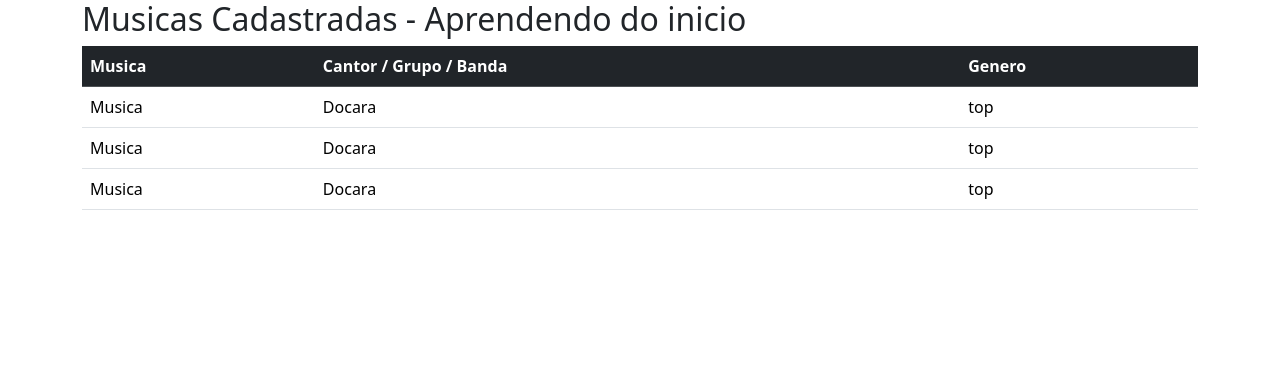
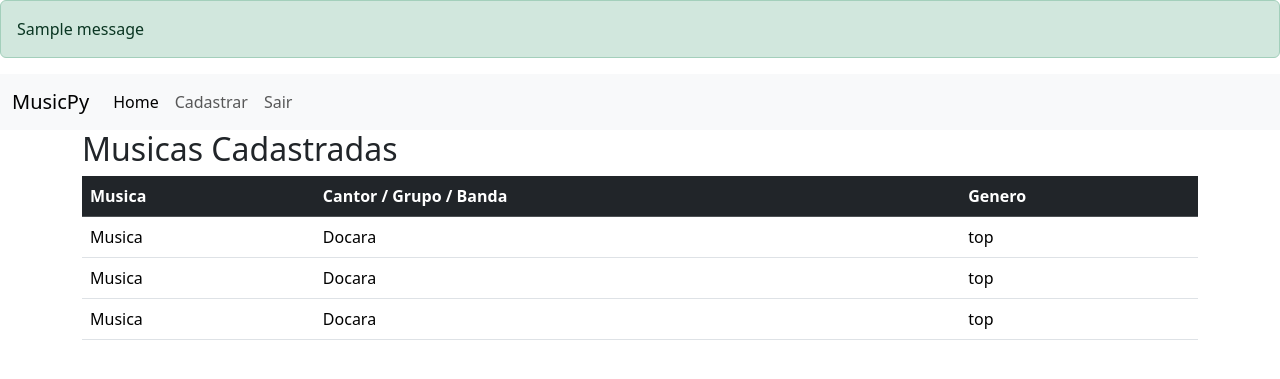
Before and after one commit to eiguinho/musicpy, a Flask app: page / in a window 1280 px wide. Shown: the top 379 px of the page. Run offline with Flask 3, Linux system fonts and the light colour scheme; one stand-in notice (Sample message) is shown; some libraries are stand-ins or nearby versions.

Commit message:
Estilizacao das aplicacoes

```diff
--- a/musica.py
+++ b/musica.py
@@ -1,4 +1,4 @@
-from flask import Flask, render_template, request, redirect, session
+from flask import Flask, render_template, request, redirect, session, flash
 
 class Musica:
     def __init__(self, nome, cantorBandaGrupo, genero):
@@ -18,12 +18,13 @@ app.secret_key = 'igorvjgssecret'
 @app.route('/')
 def listarMusicas():
     return render_template('lista_musicas.html',
-                           titulo = 'Aprendendo do inicio',
+                           titulo = 'Musicas Cadastradas',
                            musicas = lista)
 
 @app.route('/cadastrar')
 def cadastrarMusica():
-    return render_template('cadastra_musica.html')
+    return render_template('cadastra_musica.html',
+                           titulo = "Cadastrar Música")
 
 @app.route('/adicionar', methods = ['POST', ])
 def adicionar_musica():
@@ -44,13 +45,15 @@ def login():
 def autenticar():
     if request.form['txtSenha'] == 'admin':
         session['usuario_logado'] = request.form['txtLogin']
+        flash("Usuario logado com sucesso!")
         return redirect('/')
     else:
+        flash("Acesso Negado! Credenciais invalidas!")
         return redirect('/login')
 
 @app.route('/sair')
 def sair():
     session['usuario_logado'] = None
-    return redirect('/')
+    return redirect('/login')
 
 app.run(debug=True)
--- a/templates/lista_musicas.html
+++ b/templates/lista_musicas.html
@@ -1,14 +1,6 @@
-<!DOCTYPE html>
-<html lang="pt-BR">
-<head>
-    <meta charset="UTF-8">
-    <title>Lista de Musicas</title>
-    <link rel="stylesheet" href="../static/bootstrap.css">
-</head>
-<body>
-    <div class="container">
-        <h2>Musicas Cadastradas - {{titulo}}</h2>
-        <table class="table table-hover">
+{% extends "padrao.html" %}
+{% block conteudo %}
+            <table class="table table-hover">
             <thead class="table-dark">
                 <tr>
                     <th>Musica</th>
@@ -28,5 +20,4 @@
             </tbody>
         </table>
     </div>
-</body>
-</html>
+{% endblock %}
--- /dev/null
+++ b/templates/padrao.html
@@ -0,0 +1,45 @@
+<!DOCTYPE html>
+<html lang="pt-BR">
+<head>
+    <meta charset="UTF-8">
+    <title>{{titulo}}</title>
+    <link rel="stylesheet" href="../static/bootstrap.css">
+</head>
+<body>
+
+    {% with messages = get_flashed_messages() %}
+        {% if messages %}
+            <ul class="list-unstyled" id="messages">
+                {% for message in messages %}
+                    <li class="alert alert-success">{{ message }}</li>
+                {% endfor %}
+            </ul>
+        {% endif %}
+    {% endwith %}
+
+    <nav class="navbar navbar-expand-lg bg-body-tertiary">
+        <div class="container-fluid">
+            <a class="navbar-brand" href="#">MusicPy</a>
+            <button class="navbar-toggler" type="button" data-bs-toggle="collapse" data-bs-target="#navbarSupportedContent" aria-controls="navbarSupportedContent" aria-expanded="false" aria-label="Toggle navigation">
+            <span class="navbar-toggler-icon"></span>
+            </button>
+            <div class="collapse navbar-collapse" id="navbarSupportedContent">
+            <ul class="navbar-nav me-auto mb-2 mb-lg-0">
+                <li class="nav-item">
+                <a class="nav-link active" aria-current="page" href="/">Home</a>
+                </li>
+                <li class="nav-item">
+                <a class="nav-link" href="/cadastrar">Cadastrar</a>
+                </li>
+                <li class="nav-item">
+                <a class="nav-link" href="/sair">Sair</a>
+                </li>
+            </div>
+        </div>
+    </nav>
+    <div class="container">
+        <h2>{{titulo}}</h2>
+
+        {% block conteudo %} {% endblock %}
+</body>
+</html>
```
Also changed, not shown: templates/cadastra_musica.html (+3 -13 lines), templates/login.html (+13 -1 lines).
